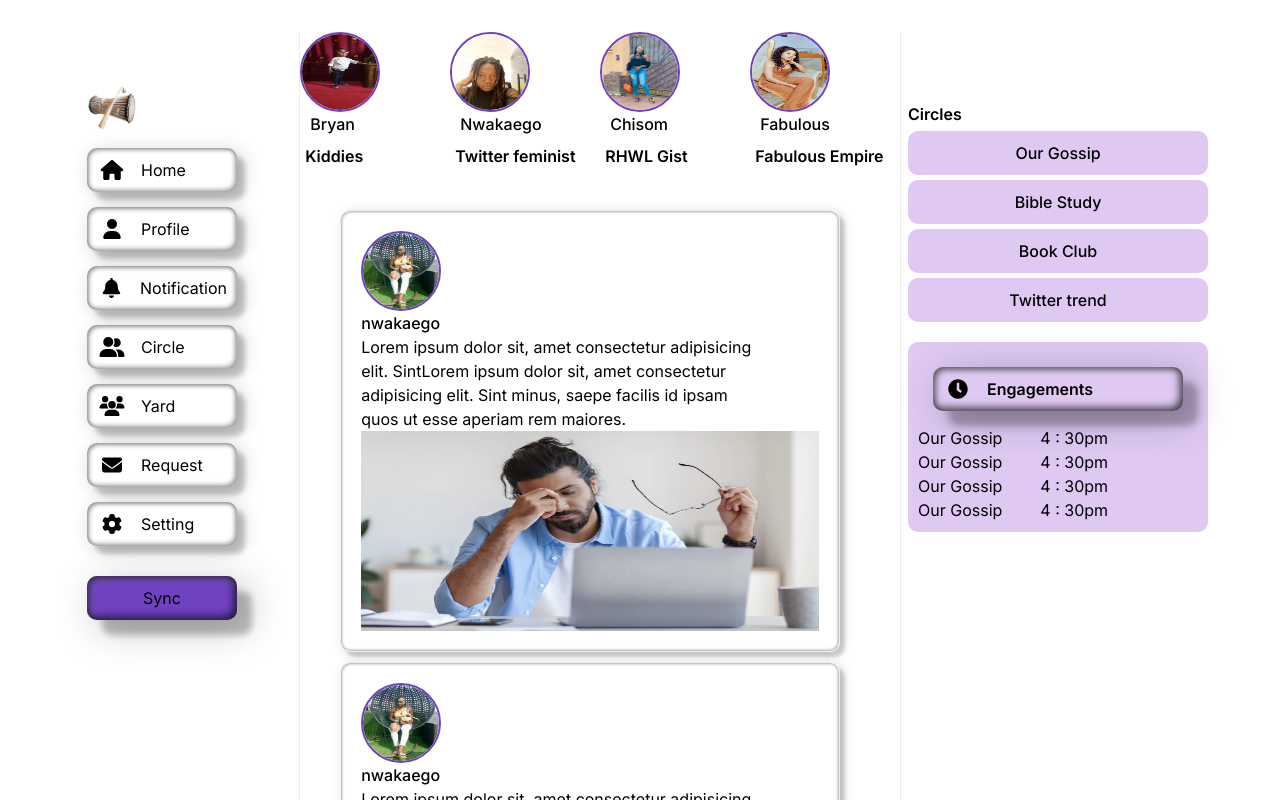
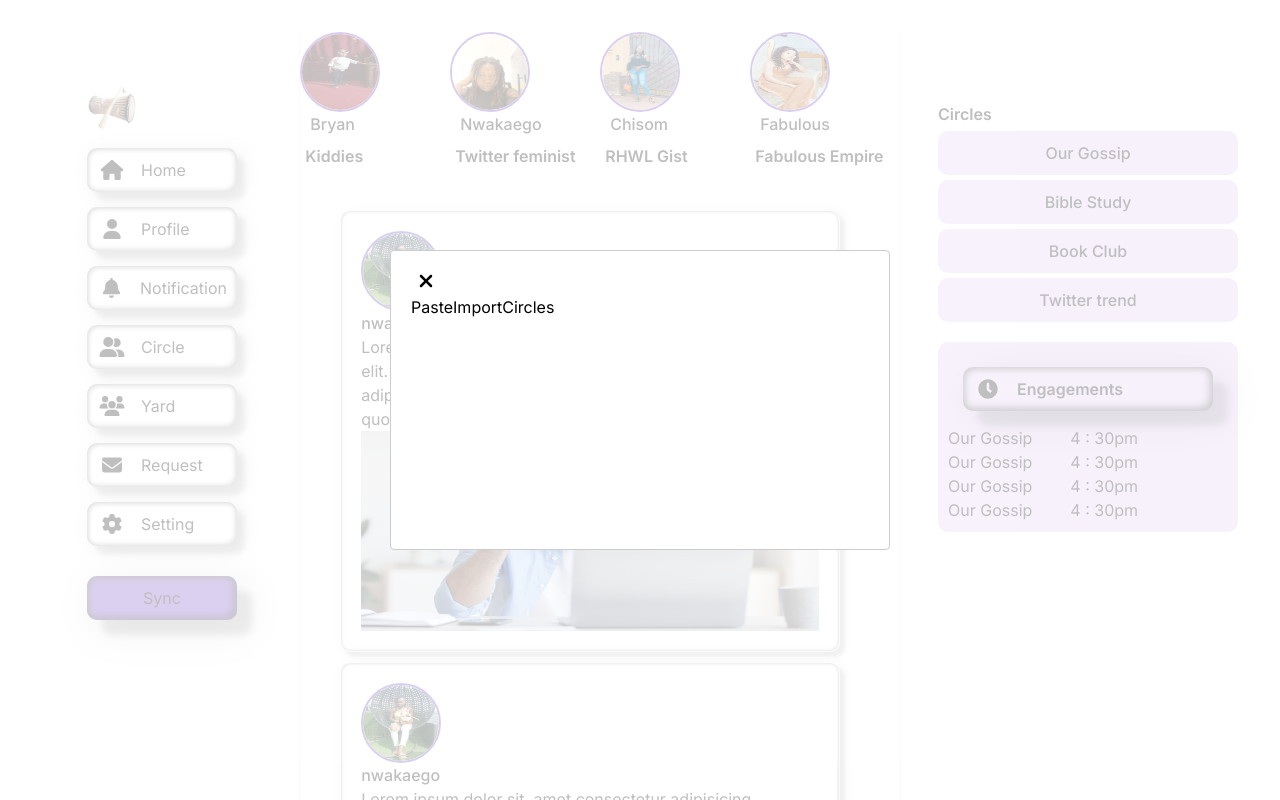
Before and after one commit to Nwakaego-Ego/circle, a Next.js app: page / in a window 1280 px wide. Both pictures are taken after a click on the button "Sync". Shown: the top 800 px of the page. Built offline with nearby package versions, Linux system fonts and the light colour scheme.

Commit message:
i created modal component

```diff
--- a/package.json
+++ b/package.json
@@ -17,7 +17,8 @@
     "next": "14.0.4",
     "react": "^18",
     "react-dom": "^18",
-    "react-icons": "^5.0.1"
+    "react-icons": "^5.0.1",
+    "react-modal": "^3.16.1"
   },
   "devDependencies": {
     "autoprefixer": "^10.0.1",
--- a/src/app/component/activity/activity.jsx
+++ b/src/app/component/activity/activity.jsx
@@ -29,7 +29,6 @@ const activity = () => {
     },
   ];
 
-  const background = "./ego.jpeg";
   return (
     <div className="main-activity">
       <div className="activity">
--- a/src/app/component/explorer/explorer.jsx
+++ b/src/app/component/explorer/explorer.jsx
@@ -1,3 +1,6 @@
+"use client";
+import React, { useState } from "react";
+import ReactModal from "../modal/modal";
 import { FontAwesomeIcon } from "@fortawesome/react-fontawesome";
 import {
   faUserGroup,
@@ -8,10 +11,19 @@ import {
   faGear,
   faEnvelope,
 } from "@fortawesome/free-solid-svg-icons";
-
 import "./explorer.css";
 
 const Explorer = () => {
+  const [modalOpen, setModalOpen] = useState(false);
+
+  const closeModal = () => {
+    setModalOpen(false);
+  };
+
+  const openModal = () => {
+    setModalOpen(true);
+  };
+
   return (
     <div className="explorer-main">
       <div className="explorer">
@@ -51,9 +63,12 @@ const Explorer = () => {
             <FontAwesomeIcon icon={faGear} className="fa" />
             <div>Setting</div>
           </div>
-          <button className="btnSync">Sync</button>
+          <button className="btnSync" onClick={openModal}>
+            Sync
+          </button>
         </div>
       </div>
+      <ReactModal modalOpen={modalOpen} closeModal={closeModal} />
     </div>
   );
 };
--- /dev/null
+++ b/src/app/component/modal/modal.js
@@ -0,0 +1,43 @@
+import React from "react";
+import Modal from "react-modal";
+import { FontAwesomeIcon } from "@fortawesome/react-fontawesome";
+import { faXmark } from "@fortawesome/free-solid-svg-icons";
+
+const ReactModal = ({ modalOpen, closeModal }) => {
+  const customStyles = {
+    content: {
+      top: "50%",
+      left: "50%",
+      right: "auto",
+      bottom: "auto",
+      marginRight: "-50%",
+      transform: "translate(-50%, -50%)",
+      width: "500px",
+      height: "300px",
+    },
+  };
+
+  return (
+    <div>
+      <Modal
+        isOpen={modalOpen}
+        onRequestClose={closeModal}
+        style={customStyles}
+      >
+        <div>
+          <div>
+            {" "}
+            <FontAwesomeIcon icon={faXmark} className="fa" />
+          </div>
+          <div className="modal-btn">
+            <button>Paste</button>
+            <button>Import</button>
+            <button>Circles</button>
+          </div>
+        </div>
+      </Modal>
+    </div>
+  );
+};
+
+export default ReactModal;
--- a/src/app/component/sidebar/sidebar.css
+++ b/src/app/component/sidebar/sidebar.css
@@ -1,7 +1,7 @@
 .circle-main {
   position: relative;
   top: 70px;
-  /* left: 100px; */
+  left: 30px;
 }
 
 .circles {
@@ -20,6 +20,7 @@
   margin-top: 5px;
   font-weight: 500;
   border-radius: 10px;
+  /* border: 1px solid black; */
 }
 
 .engagement-item {
```
Also changed, not shown: src/app/syncButton/syncButton.jsx (added), 1 other file (tests, documents, lock files or other folders).
